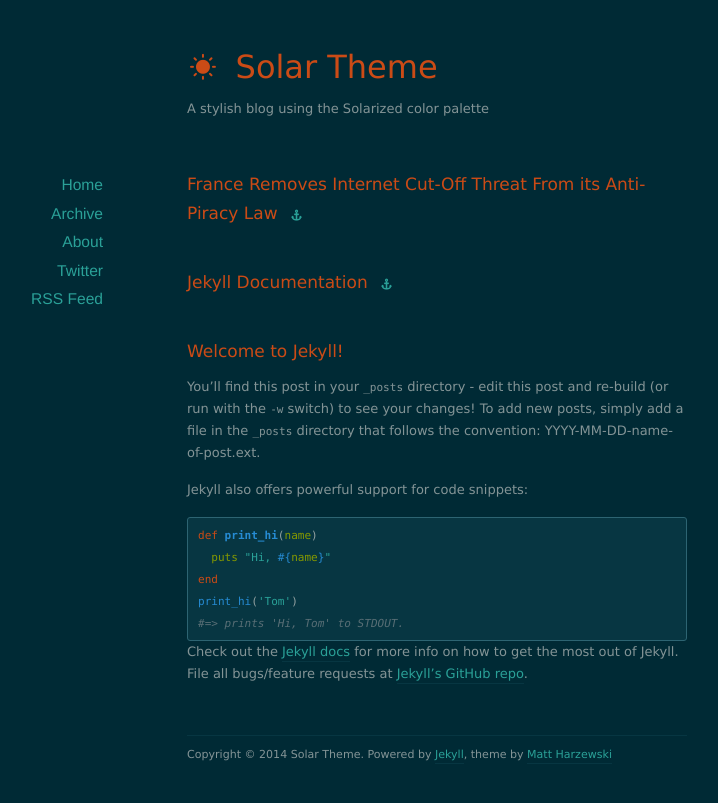
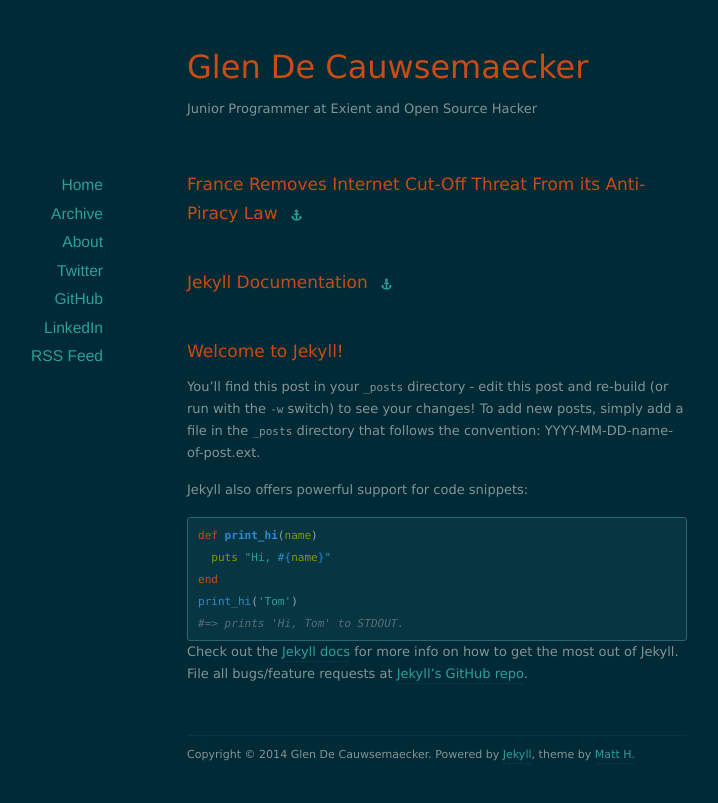
Before and after one commit to GlenDC/glendc.com, a Jekyll site: the page built from index.html, in a window 1280 px wide. Shown: the top 803 px of the page, without its empty margins (203-921 px from the left). Built offline with Jekyll 4.4.1, drawn with Linux system fonts in a browser that asks for light colours; nearby versions of some CDN libraries; the list of posts is cut into pages by our own code.

Commit message:
Edit config and adding GitHub/LinkedIn nav

```diff
--- a/_config.yml
+++ b/_config.yml
@@ -1,9 +1,9 @@
-name: Solar Theme
-url: http://example.org
-description: A stylish blog using the Solarized color palette
+name: Glen De Cauwsemaecker
+url: http://glendc.com
+description: Junior Programmer at Exient and Open Source Hacker
 
 permalink: /:year/:month/:day/:title/
-paginate: 10
-pygments: true
+paginate: 5
+highlighter: pygments
 
 exclude: ['README.md', 'Gemfile.lock', 'Gemfile', 'Rakefile']
--- a/_layouts/default.html
+++ b/_layouts/default.html
@@ -20,7 +20,7 @@
 
 
   <header id="header">
-    <h1><a href="/"><i class="icon-sun"></i> {{ site.name }}</a></h1>
+    <h1><a href="/">{{ site.name }}</a></h1>
     <p>{{ site.description }}</p>
   </header>
 
@@ -37,6 +37,8 @@
           <li><a href="/archives">Archive</a></li>
           <li><a href="/about">About</a></li>
           <li><a href="http://twitter.com/orph4nus">Twitter</a></li>
+          <li><a href="http://github.com/glendc">GitHub</a></li>
+          <li><a href="http://uk.linkedin.com/pub/glen-de-cauwsemaecker/35/37b/964/">LinkedIn</a></li>
           <li><a href="/feed.xml">RSS Feed</a></li>
         </ul>
       </nav>
@@ -55,7 +57,7 @@
 
 
   <footer id="footer">
-    <p class="copyright">Copyright &copy; {{ site.time | date: '%Y' }} {{ site.name }}. Powered by <a href="http://jekyllrb.com">Jekyll</a>, theme by <a href="http://www.webmaster-source.com">Matt Harzewski</a></p>
+    <p class="copyright">Copyright &copy; {{ site.time | date: '%Y' }} {{ site.name }}. Powered by <a href="http://jekyllrb.com">Jekyll</a>, theme by <a href="http://www.webmaster-source.com">Matt H.</a></p>
   </footer>
 
 
```
